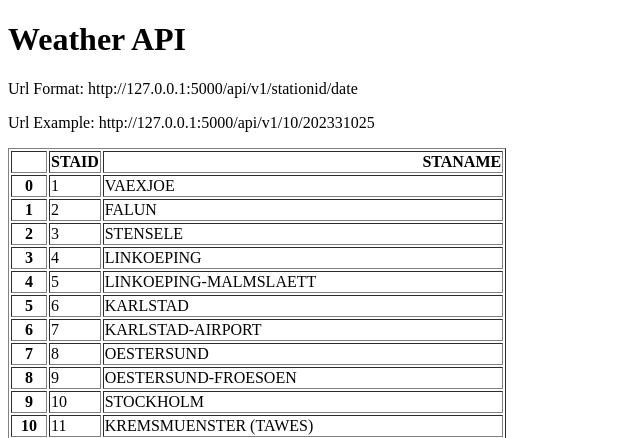
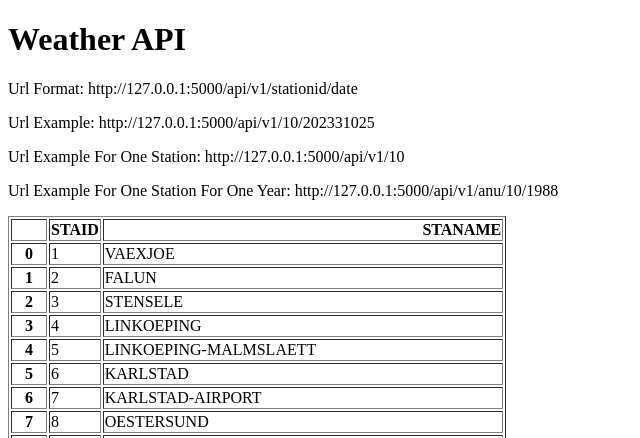
Before and after one commit to donfortune/weather_api, a Flask app: page / in a window 1280 px wide. Shown: the top 438 px of the page, without its empty margins (0-640 px from the left). Run offline with Flask 3, Linux system fonts and the light colour scheme.

Commit message:
added multiple url end points

```diff
--- a/main.py
+++ b/main.py
@@ -23,5 +23,19 @@ def about(station, date):
 
     }
 
+@app.route('/api/v1/<station>')
+def show_all_data(station):
+    main_files = "data-small/TG_STAID" + str(station).zfill(6) + '.txt'
+    data = pd.read_csv(main_files, skiprows=20, parse_dates=['    DATE'])
+    results = data.to_dict(orient='records')
+    return results
+
+@app.route('/api/v1/anu/<station>/<year>')
+def show_all_data_year(station, year):
+    main_files = "data-small/TG_STAID" + str(station).zfill(6) + '.txt'
+    data = pd.read_csv(main_files, skiprows=20)
+    data['    DATE'] = data['    DATE'].astype(str)
+    results = data[data['    DATE'].str.startswith(str(year))].to_dict(orient='records')
+    return results
 
 app.run(debug=True)
--- a/templates/home.html
+++ b/templates/home.html
@@ -8,6 +8,9 @@
 <h1>Weather API</h1>
 <p>Url Format: http://127.0.0.1:5000/api/v1/stationid/date</p>
 <p>Url Example: http://127.0.0.1:5000/api/v1/10/202331025</p>
+<p>Url Example For One Station: http://127.0.0.1:5000/api/v1/10</p>
+<p>Url Example For One Station For One Year: http://127.0.0.1:5000/api/v1/anu/10/1988</p>
+
 <p>{{data|safe}}</p>
 </body>
 </html>
```
